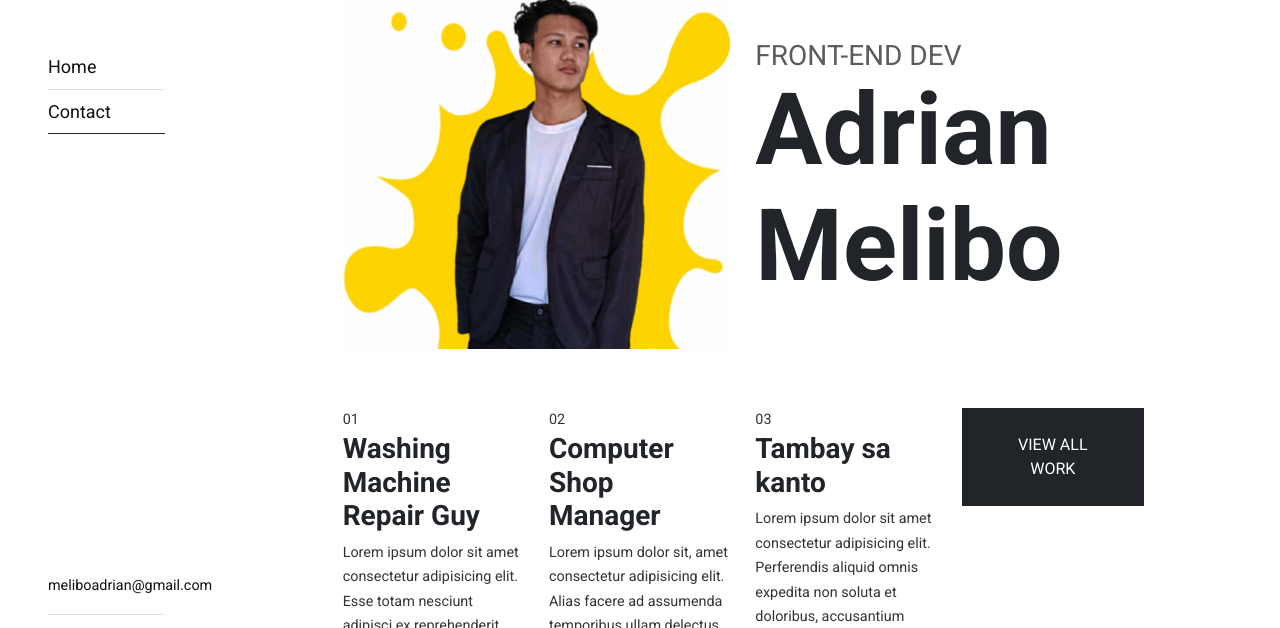
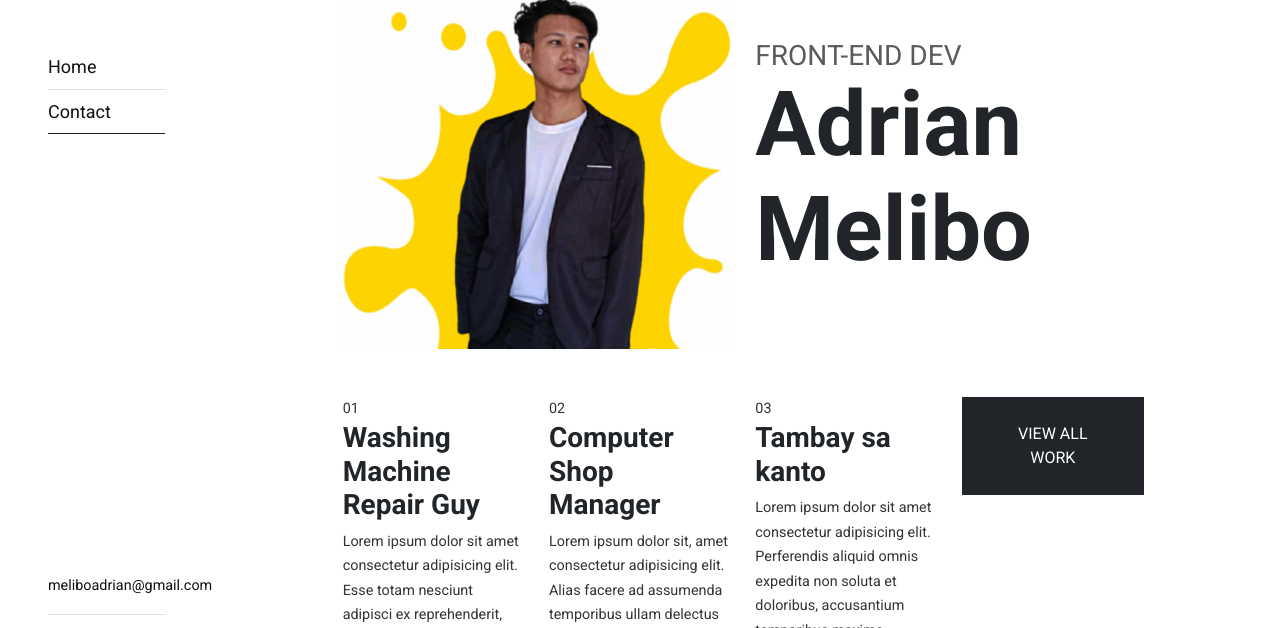
Before and after one commit to adreyhann/adrianmelibo, a plain HTML site: page index.html in a window 1280 px wide. Shown: the part 88-716 px from the top of the page. Drawn offline with nearby package versions, Linux system fonts and the light colour scheme.

Commit message:
change size

```diff
--- a/index.html
+++ b/index.html
@@ -242,7 +242,7 @@
               <div class="col-lg-6">
                 <div class="banner-content my-5 pt-4">
                   <span class="text-muted text-uppercase fs-3">Front-end Dev</span>
-                  <h2 class="banner-title display-lg lh-1 txt-fx slide-up" style="font-size: 100px;">Adrian Melibo</h2>
+                  <h2 class="banner-title display-lg lh-1 txt-fx slide-up" style="font-size: 90px;">Adrian Melibo</h2>
                 </div>
               </div>
             </div>
```
